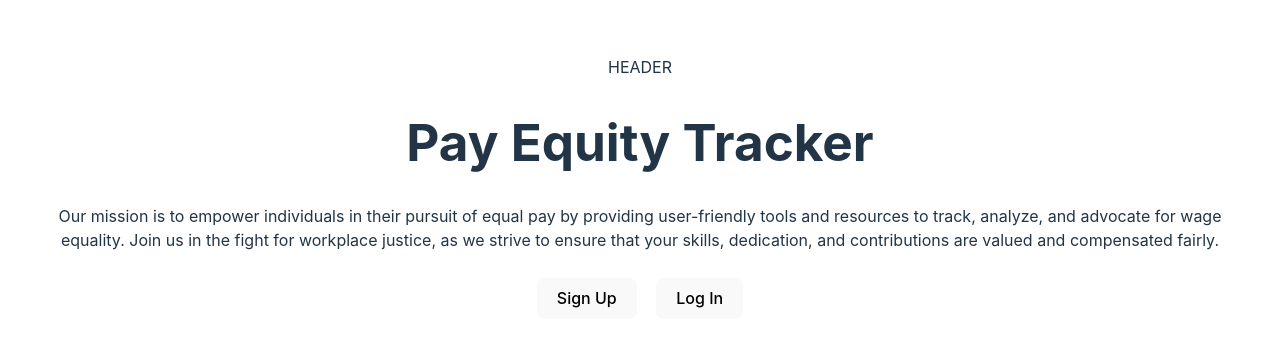
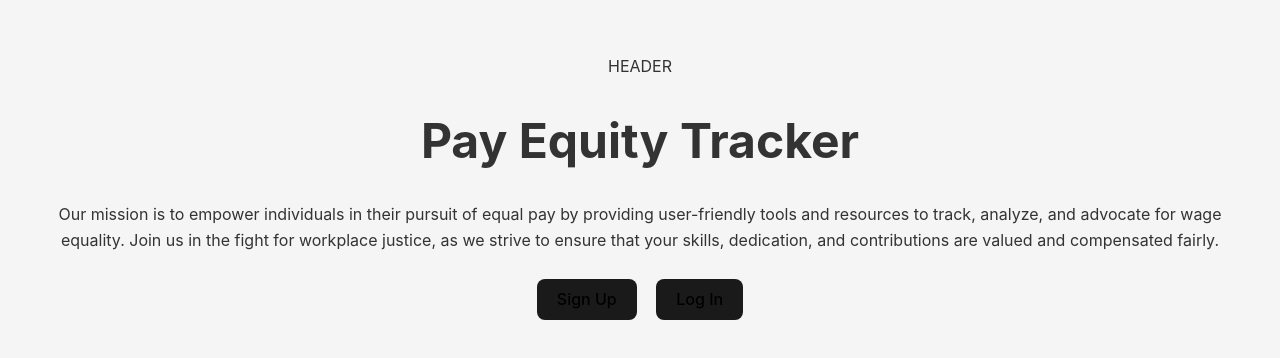
Before and after one commit to qngyn/payequitytracker-frontend, a React (Vite) app: page / in a window 1280 px wide. Shown: the part 208-566 px from the top of the page. Built offline with nearby package versions, Linux system fonts and the light colour scheme.

Commit message:
Update index.css

```diff
--- a/src/index.css
+++ b/src/index.css
@@ -1,13 +1,11 @@
 :root {
-  font-family: Inter, system-ui, Avenir, Helvetica, Arial, sans-serif;
-  line-height: 1.5;
+  font-family: 'Inter', sans-serif;
+  line-height: 1.6;
   font-weight: 400;
 
   color-scheme: light dark;
-  color: rgba(255, 255, 255, 0.87);
-  background-color: #242424;
-
-  font-synthesis: none;
+  color: #333;
+  background-color: #f5f5f5;
   text-rendering: optimizeLegibility;
   -webkit-font-smoothing: antialiased;
   -moz-osx-font-smoothing: grayscale;
@@ -16,36 +14,40 @@
 
 a {
   font-weight: 500;
-  color: #646cff;
-  text-decoration: inherit;
+  color: #0078d4;
+  text-decoration: none;
+  transition: color 0.3s ease;
 }
+
 a:hover {
-  color: #535bf2;
+  color: #005ea2;
 }
 
 body {
   margin: 0;
   display: flex;
-  place-items: center;
+  justify-content: center;
+  align-items: center;
   min-width: 320px;
   min-height: 100vh;
 }
 
 h1 {
-  font-size: 3.2em;
-  line-height: 1.1;
+  font-size: 3rem;
+  line-height: 1.2;
 }
 
+@media (prefers-color-scheme: dark) {
+  :root {
+    color: #eaeaea;
+    background-color: #121212;
+  }
 
-@media (prefers-color-scheme: light) {
-  :root {
-    color: #213547;
-    background-color: #ffffff;
+  a {
+    color: #4a90e2;
   }
+
   a:hover {
-    color: #747bff;
-  }
-  button {
-    background-color: #f9f9f9;
+    color: #357abd; /* Hover color for dark mode */
   }
 }
```
